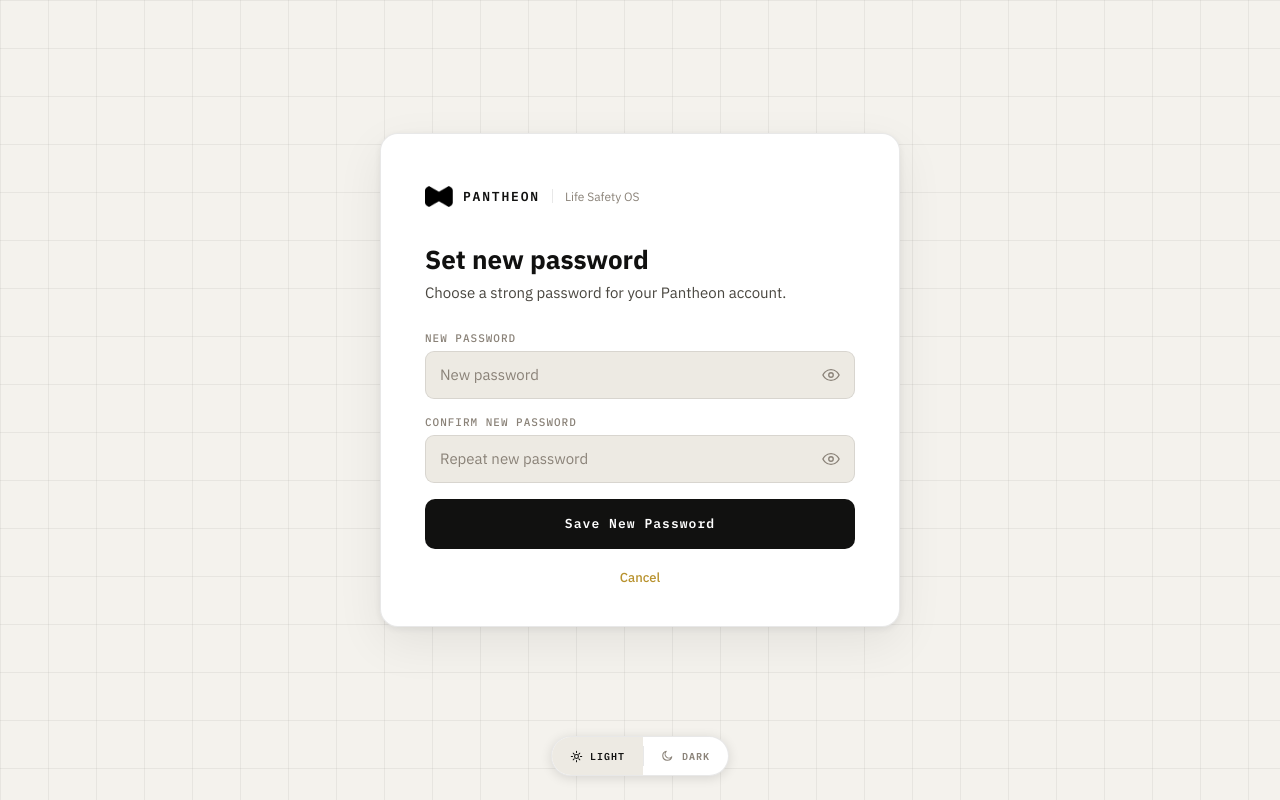
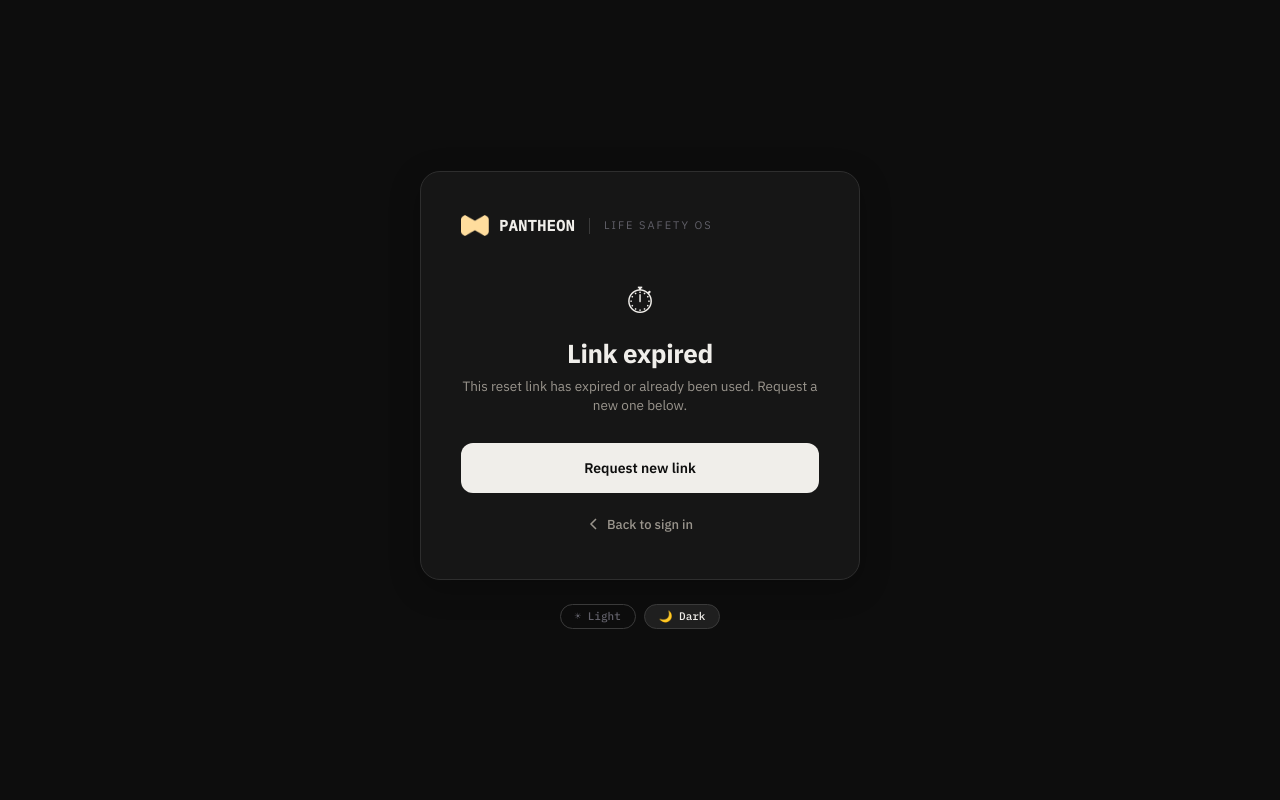
Before and after one commit to okapade/HCT-Pantheon, a Flask app: template templates/reset_password.html in a window 1280 px wide. Run offline with Flask 3, Linux system fonts and the light colour scheme; the template is opened without the code that fills it, so the values that code supplies are empty; some libraries are stand-ins or nearby versions.

Commit message:
Update reset_password.html

```diff
--- a/templates/reset_password.html
+++ b/templates/reset_password.html
@@ -1,218 +1,278 @@
 <!DOCTYPE html>
-<html lang="en" data-theme="light">
+<html lang="en">
 <head>
   <meta charset="UTF-8">
   <meta name="viewport" content="width=device-width, initial-scale=1.0">
-  <title>Pantheon — Reset Password</title>
+  <title>Pantheon — Set New Password</title>
   <link rel="icon" type="image/png" href="/static/assets/PantheonLogoGold.png">
-  <link href="https://fonts.googleapis.com/css2?family=IBM+Plex+Sans:wght@300;400;500;600;700&family=IBM+Plex+Mono:wght@400;500;600&display=swap" rel="stylesheet">
+  <link href="https://fonts.googleapis.com/css2?family=IBM+Plex+Sans:wght@300;400;500;600;700&family=IBM+Plex+Mono:wght@400;500&display=swap" rel="stylesheet">
   <style>
-    *, *::before, *::after { box-sizing:border-box; margin:0; padding:0; }
+    *, *::before, *::after { box-sizing: border-box; margin: 0; padding: 0 }
+
     :root {
-      --gold:#9A7A28; --gold2:#B8922E; --gold-pale:rgba(154,122,40,0.09); --gold-ring:rgba(154,122,40,0.18);
-      --bg:#F4F2ED; --bg2:#FFFFFF; --bg3:#EDEAE3; --border:rgba(0,0,0,0.09); --border-focus:#9A7A28;
-      --text:#111110; --sub:#4A4740; --muted:#8A8278;
-      --red:#A83030; --red-bg:rgba(168,48,48,0.06); --red-border:rgba(168,48,48,0.18);
-      --green:#2A7A4A; --green-bg:rgba(42,122,74,0.07); --green-border:rgba(42,122,74,0.2);
-      --logo-filter:brightness(0); --logo-text:#111110;
-      --grid:rgba(0,0,0,0.05);
-      --shadow:0 2px 8px rgba(0,0,0,0.08),0 16px 48px rgba(0,0,0,0.07);
-      --mono:'IBM Plex Mono',monospace; --sans:'IBM Plex Sans',sans-serif;
+      --bg:    #0d0d0d;
+      --s0:    #161616;
+      --s1:    #1f1f1f;
+      --s2:    #2a2a2a;
+      --b0:    #2e2e2e;
+      --b1:    #3a3a3a;
+      --t0:    #f0eeea;
+      --t1:    #c8c4bc;
+      --t2:    #9a958d;
+      --t3:    #616069;
+      --acc:   #f0eeea;
+      --red:   #e05050;
+      --red-bg:#2a1515;
+      --green: #22c55e;
+      --green-bg: #0d2b1a;
+      --sans:  'IBM Plex Sans', system-ui, sans-serif;
+      --mono:  'IBM Plex Mono', monospace;
+      --r:     12px;
+      --r-sm:  8px;
     }
-    [data-theme="dark"] {
-      --gold:#C8A84B; --gold2:#E2C46A; --gold-pale:rgba(200,168,75,0.12); --gold-ring:rgba(200,168,75,0.22);
-      --bg:#0A0A0B; --bg2:#111113; --bg3:#17171A; --border:rgba(255,255,255,0.07); --border-focus:#C8A84B;
-      --text:#F0EDE8; --sub:#A09890; --muted:#6A6460;
-      --red:#E05555; --red-bg:rgba(224,85,85,0.08); --red-border:rgba(224,85,85,0.22);
-      --green:#4CAF7D; --green-bg:rgba(76,175,125,0.08); --green-border:rgba(76,175,125,0.22);
-      --logo-filter:none; --logo-text:#C8A84B; --grid:rgba(200,168,75,0.04);
-      --shadow:0 2px 12px rgba(0,0,0,0.6),0 20px 60px rgba(0,0,0,0.5);
+    .light {
+      --bg:  #f0eeea; --s0: #fff; --s1: #f5f3ef; --s2: #ece9e4;
+      --b0:  #dedad4; --b1: #ccc8c0;
+      --t0:  #0d0d0d; --t1: #3a3836; --t2: #6e6a63; --t3: #9a968f;
+      --acc: #1a1a1a; --green-bg: #dcfce7;
     }
-    html,body { min-height:100%; background:var(--bg); color:var(--text); font-family:var(--sans); -webkit-font-smoothing:antialiased; transition:background 0.22s,color 0.22s; }
-    body::before { content:''; position:fixed; inset:0; pointer-events:none; z-index:0; background-image:linear-gradient(var(--grid) 1px,transparent 1px),linear-gradient(90deg,var(--grid) 1px,transparent 1px); background-size:48px 48px; }
-    .wrap { position:relative; z-index:1; min-height:100vh; display:flex; flex-direction:column; align-items:center; justify-content:center; padding:40px 24px 80px; }
-    .card { width:100%; max-width:520px; background:var(--bg2); border:1px solid var(--border); border-radius:18px; padding:48px 44px 40px; box-shadow:var(--shadow); transition:background 0.22s,border-color 0.22s; }
-    .brand { display:flex; align-items:center; gap:10px; margin-bottom:32px; }
-    .brand img { width:28px; height:28px; object-fit:contain; filter:var(--logo-filter); transition:filter 0.22s; }
-    .brand-name { font-family:var(--mono); font-size:13px; font-weight:600; letter-spacing:0.14em; color:var(--logo-text); text-transform:uppercase; }
-    .brand-sep { width:1px; height:14px; background:var(--border); margin:0 2px; }
-    .brand-sub { font-size:12px; color:var(--muted); }
-    h1 { font-size:26px; font-weight:700; margin-bottom:6px; }
-    .sub { font-size:15px; color:var(--sub); margin-bottom:26px; line-height:1.5; }
-    .msg { display:none; font-size:14px; border-radius:9px; padding:12px 15px; margin-bottom:18px; line-height:1.5; }
-    .msg.err { display:block; background:var(--red-bg); border:1px solid var(--red-border); color:var(--red); }
-    .msg.ok  { display:block; background:var(--green-bg); border:1px solid var(--green-border); color:var(--green); }
-    .field { margin-bottom:16px; }
-    label { display:block; font-family:var(--mono); font-size:11px; font-weight:500; letter-spacing:0.09em; text-transform:uppercase; color:var(--muted); margin-bottom:6px; }
-    input { width:100%; height:48px; background:var(--bg3); border:1px solid var(--border); border-radius:9px; padding:0 14px; font-family:var(--sans); font-size:15px; color:var(--text); outline:none; transition:border-color 0.13s,box-shadow 0.13s; }
-    input:focus { border-color:var(--border-focus); box-shadow:0 0 0 3px var(--gold-ring); background:var(--bg2); }
-    ::placeholder { color:var(--muted); }
-    .pw-wrap { position:relative; }
-    .pw-wrap input { padding-right:50px; }
-    .eye-btn { position:absolute; right:0; top:0; width:48px; height:48px; background:none; border:none; cursor:pointer; display:flex; align-items:center; justify-content:center; color:var(--muted); transition:color 0.13s; }
-    .eye-btn:hover { color:var(--text); }
-    .eye-btn svg { width:18px; height:18px; stroke:currentColor; fill:none; stroke-width:1.5; stroke-linecap:round; stroke-linejoin:round; pointer-events:none; }
-    .pw-reqs { margin-top:9px; display:none; }
-    .pw-reqs.show { display:block; }
-    .req-row { display:flex; align-items:center; gap:7px; font-size:12px; color:var(--muted); margin-bottom:4px; }
-    .req-dot { width:6px; height:6px; border-radius:50%; background:var(--border); border:1px solid var(--muted); flex-shrink:0; transition:all 0.2s; }
-    .req-row.met .req-dot { background:var(--green); border-color:var(--green); }
-    .req-row.met { color:var(--green); }
-    .btn { width:100%; height:50px; background:var(--text); border:none; border-radius:10px; font-family:var(--mono); font-size:13px; font-weight:600; letter-spacing:0.08em; color:var(--bg2); cursor:pointer; margin-top:6px; display:flex; align-items:center; justify-content:center; gap:9px; transition:background 0.15s; }
-    .btn:hover:not(:disabled) { background:var(--gold2); color:#fff; }
-    [data-theme="dark"] .btn:hover:not(:disabled) { color:#0A0A0B; }
-    .btn:disabled { opacity:0.3; cursor:not-allowed; }
-    .state-icon { width:56px; height:56px; border-radius:50%; background:var(--gold-pale); border:1px solid var(--gold); display:flex; align-items:center; justify-content:center; margin:0 auto 22px; }
-    .state-icon svg { width:26px; height:26px; stroke:var(--gold2); fill:none; stroke-width:1.8; stroke-linecap:round; stroke-linejoin:round; }
-    .back { text-align:center; font-size:13px; color:var(--muted); margin-top:20px; }
-    .back a { color:var(--gold2); cursor:pointer; font-weight:500; text-decoration:none; }
-    .back a:hover { text-decoration:underline; }
-    .spin { width:15px; height:15px; border:2px solid rgba(255,255,255,0.25); border-top-color:currentColor; border-radius:50%; animation:sp 0.7s linear infinite; display:none; }
-    @keyframes sp { to{transform:rotate(360deg);} }
-    .theme-bar { position:fixed; bottom:24px; left:50%; transform:translateX(-50%); z-index:100; display:flex; align-items:center; background:var(--bg2); border:1px solid var(--border); border-radius:40px; overflow:hidden; box-shadow:0 2px 12px rgba(0,0,0,0.12); }
-    .tb-opt { display:flex; align-items:center; gap:7px; height:38px; padding:0 18px; font-family:var(--mono); font-size:10px; font-weight:600; letter-spacing:0.1em; text-transform:uppercase; color:var(--muted); cursor:pointer; border:none; background:none; transition:all 0.15s; }
-    .tb-opt svg { width:13px; height:13px; stroke:currentColor; fill:none; stroke-width:1.6; stroke-linecap:round; stroke-linejoin:round; }
-    .tb-opt.active { background:var(--bg3); color:var(--text); }
-    .tb-divider { width:1px; height:20px; background:var(--border); }
+    body {
+      font-family: var(--sans); background: var(--bg); color: var(--t0);
+      min-height: 100vh; display: flex; flex-direction: column;
+      align-items: center; justify-content: center; padding: 24px;
+      transition: background .2s, color .2s;
+    }
+    .card {
+      width: 100%; max-width: 440px;
+      background: var(--s0); border: 1px solid var(--b0);
+      border-radius: 20px; padding: 40px;
+      box-shadow: 0 8px 32px rgba(0,0,0,.24);
+    }
+    .logo-row { display: flex; align-items: center; gap: 10px; margin-bottom: 28px }
+    .logo-img { width: 28px; height: 28px; object-fit: contain }
+    .logo-name { font: 600 15px/1 var(--mono); color: var(--t0); letter-spacing: .5px }
+    .logo-divider { width: 1px; height: 16px; background: var(--b1); margin: 0 4px }
+    .logo-sub { font: 400 11px/1 var(--sans); color: var(--t3); letter-spacing: 2px; text-transform: uppercase }
+    h1 { font: 700 26px/1.1 var(--sans); letter-spacing: -.4px; margin-bottom: 6px }
+    .subtitle { font: 400 13.5px/1.4 var(--sans); color: var(--t2); margin-bottom: 28px }
+    .banner { padding: 12px 15px; border-radius: var(--r-sm); font: 500 13px/1.4 var(--sans); margin-bottom: 18px; display: none }
+    .banner.visible { display: block }
+    .banner.error   { background: var(--red-bg); border: 1px solid rgba(224,80,80,.25); color: var(--red) }
+    .banner.success { background: var(--green-bg); border: 1px solid rgba(34,197,94,.2); color: var(--green) }
+    .field { margin-bottom: 16px }
+    .field label { display: block; font: 500 10.5px/1 var(--mono); letter-spacing: 1.5px; color: var(--t2); text-transform: uppercase; margin-bottom: 7px }
+    .pw-wrap { position: relative }
+    .field input {
+      width: 100%; height: 48px;
+      background: var(--s1); border: 1px solid var(--b1);
+      border-radius: var(--r); padding: 0 44px 0 14px;
+      font: 400 14px/1 var(--sans); color: var(--t0);
+      outline: none; transition: border-color .15s, box-shadow .15s;
+    }
+    .field input:focus { border-color: var(--t2); box-shadow: 0 0 0 3px rgba(255,255,255,.04) }
+    .field input::placeholder { color: var(--t3) }
+    .pw-eye {
+      position: absolute; right: 13px; top: 50%; transform: translateY(-50%);
+      background: none; border: none; cursor: pointer; color: var(--t3);
+      padding: 4px; line-height: 1;
+    }
+    .strength-bar { height: 3px; border-radius: 99px; background: var(--b0); margin-top: 8px; overflow: hidden }
+    .strength-fill { height: 100%; border-radius: 99px; width: 0; transition: width .3s, background .3s }
+    .strength-label { font: 400 11px/1 var(--sans); color: var(--t3); margin-top: 5px }
+    .btn {
+      width: 100%; height: 50px; margin-top: 4px;
+      background: var(--t0); color: var(--bg);
+      border: none; border-radius: var(--r);
+      font: 600 14px/1 var(--sans); cursor: pointer; transition: opacity .15s;
+    }
+    .btn:hover { opacity: .88 }
+    .btn:disabled { opacity: .4; cursor: not-allowed }
+    /* Expired state */
+    .expired-state { text-align: center; padding: 8px 0 }
+    .expired-icon { font-size: 36px; margin-bottom: 16px }
+    .back-link {
+      display: flex; align-items: center; gap: 6px; margin-top: 24px;
+      justify-content: center; font: 500 13px/1 var(--sans); color: var(--t2);
+      text-decoration: none; transition: color .15s;
+    }
+    .back-link:hover { color: var(--t0) }
+    .theme-row { display: flex; gap: 8px; margin-top: 24px; justify-content: center }
+    .theme-btn {
+      padding: 6px 14px; border-radius: 99px; border: 1px solid var(--b1);
+      background: transparent; font: 500 11px/1 var(--mono); color: var(--t3);
+      cursor: pointer; display: flex; align-items: center; gap: 5px; transition: all .15s;
+    }
+    .theme-btn.active { background: var(--s1); color: var(--t0); border-color: var(--b1) }
   </style>
 </head>
 <body>
-<div class="wrap">
+
 <div class="card">
-    <div class="brand">
-      <img src="/static/assets/PantheonLogoGold.png" alt="P">
-      <span class="brand-name">Pantheon</span>
-      <div class="brand-sep"></div>
-      <span class="brand-sub">Life Safety OS</span>
+  <div class="logo-row">
+    <img class="logo-img" src="/static/assets/PantheonLogoGold.png" alt="Pantheon">
+    <span class="logo-name">PANTHEON</span>
+    <div class="logo-divider"></div>
+    <span class="logo-sub">Life Safety OS</span>
   </div>
 
-    <!-- Reset form -->
-    <div id="vForm">
+  <!-- Valid token — show reset form -->
+  <div id="formState" style="display:none">
     <h1>Set new password</h1>
-      <p class="sub">Choose a strong password for your Pantheon account.</p>
-      <div id="formMsg" class="msg"></div>
+    <p class="subtitle">Choose a strong password for your account.</p>
+
+    <div class="banner error" id="errorBanner"></div>
+    <div class="banner success" id="successBanner"></div>
+
     <div class="field">
-        <label>New Password</label>
+      <label for="pw1">New password</label>
       <div class="pw-wrap">
-          <input type="password" id="pw1" placeholder="New password" autocomplete="new-password" oninput="checkReqs()">
-          <button class="eye-btn" type="button" onclick="toggleEye('pw1',this)" tabindex="-1">
-            <svg viewBox="0 0 20 20"><path d="M1 10s3-6 9-6 9 6 9 6-3 6-9 6-9-6-9-6z"/><circle cx="10" cy="10" r="2.5"/></svg>
+        <input type="password" id="pw1" placeholder="Min. 8 characters" autocomplete="new-password" oninput="checkStrength()">
+        <button class="pw-eye" type="button" onclick="togglePw('pw1',this)" aria-label="Show password">
+          <svg width="18" height="18" viewBox="0 0 24 24" fill="none" stroke="currentColor" stroke-width="1.5"><path d="M1 12s4-8 11-8 11 8 11 8-4 8-11 8-11-8-11-8z"/><circle cx="12" cy="12" r="3"/></svg>
         </button>
       </div>
-        <div class="pw-reqs" id="pwReqs">
-          <div class="req-row" id="req-len"><div class="req-dot"></div>At least 8 characters</div>
-          <div class="req-row" id="req-upper"><div class="req-dot"></div>At least 1 uppercase letter</div>
-          <div class="req-row" id="req-special"><div class="req-dot"></div>At least 1 special character (!@#$%^&amp;*)</div>
+      <div class="strength-bar"><div class="strength-fill" id="strengthFill"></div></div>
+      <div class="strength-label" id="strengthLabel"></div>
     </div>
-      </div>
+
     <div class="field">
-        <label>Confirm New Password</label>
+      <label for="pw2">Confirm password</label>
       <div class="pw-wrap">
-          <input type="password" id="pw2" placeholder="Repeat new password" autocomplete="new-password">
-          <button class="eye-btn" type="button" onclick="toggleEye('pw2',this)" tabindex="-1">
-            <svg viewBox="0 0 20 20"><path d="M1 10s3-6 9-6 9 6 9 6-3 6-9 6-9-6-9-6z"/><circle cx="10" cy="10" r="2.5"/></svg>
+        <input type="password" id="pw2" placeholder="Same password again" autocomplete="new-password">
+        <button class="pw-eye" type="button" onclick="togglePw('pw2',this)" aria-label="Show password">
+          <svg width="18" height="18" viewBox="0 0 24 24" fill="none" stroke="currentColor" stroke-width="1.5"><path d="M1 12s4-8 11-8 11 8 11 8-4 8-11 8-11-8-11-8z"/><circle cx="12" cy="12" r="3"/></svg>
         </button>
       </div>
     </div>
-      <button class="btn" id="saveBtn" onclick="doReset()">
-        <span id="saveLbl">Save New Password</span>
-        <div class="spin" id="saveSpin"></div>
-      </button>
-      <div class="back"><a href="/login">Cancel</a></div>
+
+    <button class="btn" id="submitBtn" onclick="handleReset()">Set new password</button>
+
+    <a class="back-link" href="/login">
+      <svg width="14" height="14" viewBox="0 0 14 14" fill="none" stroke="currentColor" stroke-width="1.5"><path d="M9 2L4 7l5 5"/></svg>
+      Back to sign in
+    </a>
   </div>
 
-    <!-- Done state -->
-    <div id="vDone" style="display:none; text-align:center">
-      <div class="state-icon">
-        <svg viewBox="0 0 20 20"><polyline points="4,10 8,14 16,6"/></svg>
-      </div>
-      <h1>Password updated</h1>
-      <p class="sub">Your password has been changed. You can now sign in with your new password.</p>
-      <button class="btn" onclick="window.location.href='/login'" style="margin-top:4px">Go to Sign In</button>
-    </div>
-
+  <!-- Invalid / expired token -->
+  <div class="expired-state" id="expiredState" style="display:none">
+    <div class="expired-icon">⏱</div>
+    <h1 style="margin-bottom:10px">Link expired</h1>
+    <p class="subtitle">This reset link has expired or already been used. Request a new one below.</p>
+    <a href="/forgot-password" style="display:block">
+      <button class="btn" style="margin-top:0">Request new link</button>
+    </a>
+    <a class="back-link" href="/login">
+      <svg width="14" height="14" viewBox="0 0 14 14" fill="none" stroke="currentColor" stroke-width="1.5"><path d="M9 2L4 7l5 5"/></svg>
+      Back to sign in
+    </a>
   </div>
 </div>
 
-<div class="theme-bar">
-  <button class="tb-opt active" id="tbLight" onclick="applyTheme('light')">
-    <svg viewBox="0 0 20 20"><path d="M10 2v2M10 16v2M2 10h2M16 10h2M4.93 4.93l1.41 1.41M13.66 13.66l1.41 1.41M4.93 15.07l1.41-1.41M13.66 6.34l1.41-1.41M10 7a3 3 0 100 6 3 3 0 000-6z"/></svg>
-    Light
-  </button>
-  <div class="tb-divider"></div>
-  <button class="tb-opt" id="tbDark" onclick="applyTheme('dark')">
-    <svg viewBox="0 0 20 20"><path d="M15 10.5a6 6 0 01-8.5-8.5 7 7 0 108.5 8.5z"/></svg>
-    Dark
-  </button>
+<div class="theme-row">
+  <button class="theme-btn" id="btnLight" onclick="setTheme('light')">☀ Light</button>
+  <button class="theme-btn active" id="btnDark" onclick="setTheme('dark')">🌙 Dark</button>
 </div>
 
 <script>
-var TOKEN = '{{ token }}';  // Flask injects this
-
-function applyTheme(t) {
-  document.documentElement.setAttribute('data-theme', t);
-  document.getElementById('tbLight').className = 'tb-opt' + (t==='light'?' active':'');
-  document.getElementById('tbDark').className  = 'tb-opt' + (t==='dark'?' active':'');
-  localStorage.setItem('pantheon-theme', t);
-}
-applyTheme(localStorage.getItem('pantheon-theme') || 'light');
-
-function toggleEye(id, btn) {
-  var inp = document.getElementById(id);
-  var show = inp.type === 'password';
-  inp.type = show ? 'text' : 'password';
-  btn.querySelector('svg').innerHTML = show
-    ? '<path d="M3 3l14 14M10.5 5c4.3.4 7.5 5 7.5 5s-1.2 2-3.3 3.7M6 6.3A9.4 9.4 0 001 10s3 6 9 6c1.8 0 3.4-.5 4.8-1.3"/>'
-    : '<path d="M1 10s3-6 9-6 9 6 9 6-3 6-9 6-9-6-9-6z"/><circle cx="10" cy="10" r="2.5"/>';
+  var TOKEN = '{{ token | default("") }}';
+  // Show correct state based on token presence
+  if (TOKEN && TOKEN.length > 10) {
+    document.getElementById('formState').style.display = 'block';
+  } else {
+    document.getElementById('expiredState').style.display = 'block';
   }
 
-function checkReqs() {
-  var pw = document.getElementById('pw1').value;
-  document.getElementById('pwReqs').className = 'pw-reqs' + (pw.length ? ' show' : '');
-  setReq('req-len',     pw.length >= 8);
-  setReq('req-upper',   /[A-Z]/.test(pw));
-  setReq('req-special', /[!@#$%^&*()\-_=+\[\]{};':"\\|,.<>/?`~]/.test(pw));
+  function setTheme(t) {
+    document.body.className = t === 'light' ? 'light' : '';
+    document.getElementById('btnLight').classList.toggle('active', t === 'light');
+    document.getElementById('btnDark').classList.toggle('active', t !== 'light');
+    try { localStorage.setItem('pantheon_theme', t); } catch(e) {}
   }
-function setReq(id, met) { document.getElementById(id).className = 'req-row' + (met ? ' met' : ''); }
-function pwValid(pw) { return pw.length >= 8 && /[A-Z]/.test(pw) && /[!@#$%^&*()\-_=+\[\]{};':"\\|,.<>/?`~]/.test(pw); }
+  (function() {
+    var saved = 'dark';
+    try { saved = localStorage.getItem('pantheon_theme') || 'dark'; } catch(e) {}
+    setTheme(saved);
+  })();
 
-function doReset() {
-  var pw  = document.getElementById('pw1').value;
+  function togglePw(id, btn) {
+    var inp = document.getElementById(id);
+    inp.type = inp.type === 'password' ? 'text' : 'password';
+  }
+
+  function checkStrength() {
+    var pw   = document.getElementById('pw1').value;
+    var fill = document.getElementById('strengthFill');
+    var lbl  = document.getElementById('strengthLabel');
+    var score = 0;
+    if (pw.length >= 8)  score++;
+    if (pw.length >= 12) score++;
+    if (/[A-Z]/.test(pw)) score++;
+    if (/[0-9]/.test(pw)) score++;
+    if (/[^A-Za-z0-9]/.test(pw)) score++;
+    var levels = [
+      { w:'20%', c:'#e05050', l:'' },
+      { w:'40%', c:'#e05050', l:'Weak' },
+      { w:'60%', c:'#f59e0b', l:'Fair' },
+      { w:'80%', c:'#22c55e', l:'Good' },
+      { w:'100%',c:'#22c55e', l:'Strong' }
+    ];
+    var lvl = levels[Math.min(score, 4)];
+    fill.style.width = pw ? lvl.w : '0';
+    fill.style.background = lvl.c;
+    lbl.textContent = pw ? lvl.l : '';
+  }
+
+  function showError(msg) {
+    var b = document.getElementById('errorBanner');
+    b.textContent = msg; b.className = 'banner error visible';
+    document.getElementById('successBanner').className = 'banner success';
+  }
+
+  function handleReset() {
+    var pw1 = document.getElementById('pw1').value;
     var pw2 = document.getElementById('pw2').value;
-  var msg = document.getElementById('formMsg');
-  msg.className = 'msg'; msg.textContent = '';
-  if (!pwValid(pw)) { msg.textContent = 'Password must be 8+ characters, include 1 uppercase and 1 special character.'; msg.className = 'msg err'; return; }
-  if (pw !== pw2)   { msg.textContent = 'Passwords do not match.'; msg.className = 'msg err'; return; }
-  document.getElementById('saveBtn').disabled = true;
-  document.getElementById('saveSpin').style.display = 'flex';
-  document.getElementById('saveLbl').style.display = 'none';
+    var btn = document.getElementById('submitBtn');
+
+    document.getElementById('errorBanner').className = 'banner error';
+
+    if (!pw1 || pw1.length < 8) { showError('Password must be at least 8 characters.'); return; }
+    if (pw1 !== pw2) { showError('Passwords do not match.'); return; }
+
+    btn.disabled = true;
+    btn.textContent = 'Saving…';
+
     fetch('/api/auth/reset_password', {
       method: 'POST',
-    headers: {'Content-Type': 'application/json'},
-    body: JSON.stringify({token: TOKEN, password: pw})
+      headers: { 'Content-Type': 'application/json' },
+      body: JSON.stringify({ token: TOKEN, password: pw1 })
     })
-  .then(function(r){ return r.json(); })
-  .then(function(d) {
-    document.getElementById('saveBtn').disabled = false;
-    document.getElementById('saveSpin').style.display = 'none';
-    document.getElementById('saveLbl').style.display = '';
-    if (d.ok) {
-      document.getElementById('vForm').style.display = 'none';
-      document.getElementById('vDone').style.display = '';
+    .then(function(r) { return r.json(); })
+    .then(function(data) {
+      if (data.ok) {
+        var sb = document.getElementById('successBanner');
+        sb.textContent = 'Password updated! Redirecting to sign in…';
+        sb.className = 'banner success visible';
+        document.getElementById('pw1').disabled = true;
+        document.getElementById('pw2').disabled = true;
+        btn.disabled = true;
+        setTimeout(function() { window.location.href = '/login?msg=password_reset'; }, 2200);
       } else {
-      msg.textContent = d.error || 'Something went wrong. Try requesting a new link.';
-      msg.className = 'msg err';
+        showError(data.error || 'Something went wrong. Try requesting a new link.');
+        btn.disabled = false;
+        btn.textContent = 'Set new password';
       }
     })
     .catch(function() {
-    document.getElementById('saveBtn').disabled = false;
-    document.getElementById('saveSpin').style.display = 'none';
-    document.getElementById('saveLbl').style.display = '';
-    msg.textContent = 'Connection error. Try again.'; msg.className = 'msg err';
+      showError('Connection error. Please try again.');
+      btn.disabled = false;
+      btn.textContent = 'Set new password';
     });
   }
 
-document.getElementById('pw2').addEventListener('keydown', function(e){ if(e.key==='Enter') doReset(); });
+  // Enter key
+  document.addEventListener('keydown', function(e) {
+    if (e.key === 'Enter' && TOKEN) handleReset();
+  });
 </script>
 </body>
 </html>
```
Lines whose indentation alone changed are shown as unchanged.
